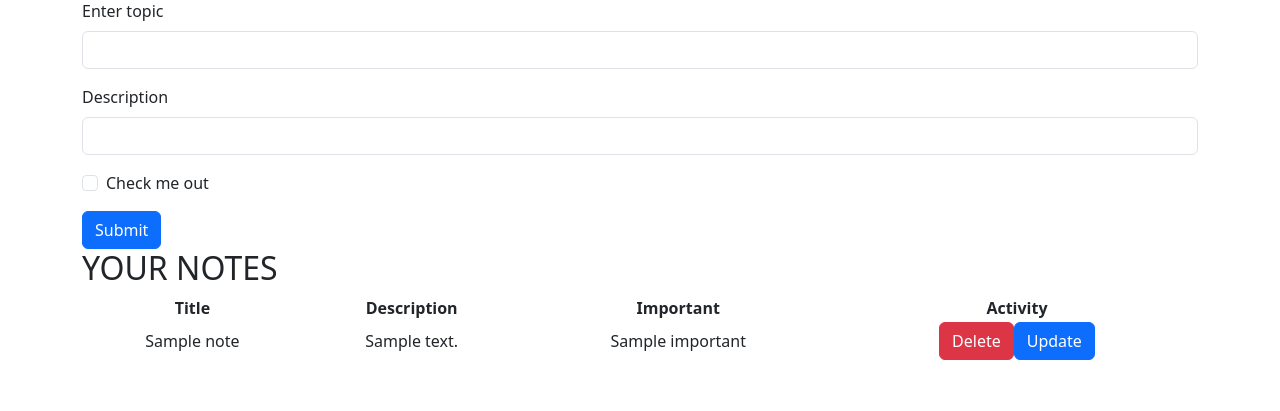
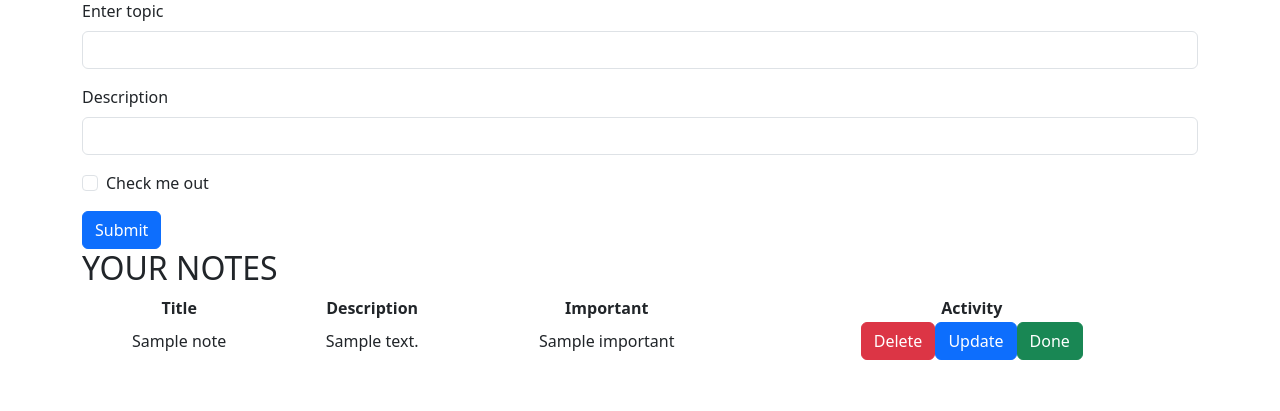
Before and after one commit to vivekGitLearn/fastApiNoteAdd, a FastAPI app: page / in a window 1280 px wide. Shown: the part 113-524 px from the top of the page. Run offline with FastAPI, Linux system fonts and the light colour scheme; a database or web service that is not in the repository returns one stand-in record (values such as "Sample title").

Commit message:
completed

```diff
--- a/templates/index.html
+++ b/templates/index.html
@@ -80,7 +80,9 @@
                     </form>
                     <form action="/update/{{item.id}}" method="post">
                         <button type="submit" class="btn btn-primary">Update</button>
-
+                    </form>
+                    <form action="/done/{{item.id}}" method="post">
+                        <button type="submit" class="btn btn-success">Done</button>
                     </form>
                 </div>
             </td>
--- a/templates/updateNote.html
+++ b/templates/updateNote.html
@@ -3,6 +3,8 @@
 <head>
     <meta charset="UTF-8">
     <title>Title</title>
+     <link href="https://cdn.jsdelivr.net/npm/bootstrap@5.3.3/dist/css/bootstrap.min.css" rel="stylesheet"
+          integrity="sha384-QWTKZyjpPEjISv5WaRU9OFeRpok6YctnYmDr5pNlyT2bRjXh0JMhjY6hW+ALEwIH" crossorigin="anonymous">
 </head>
 <body>
 
```
